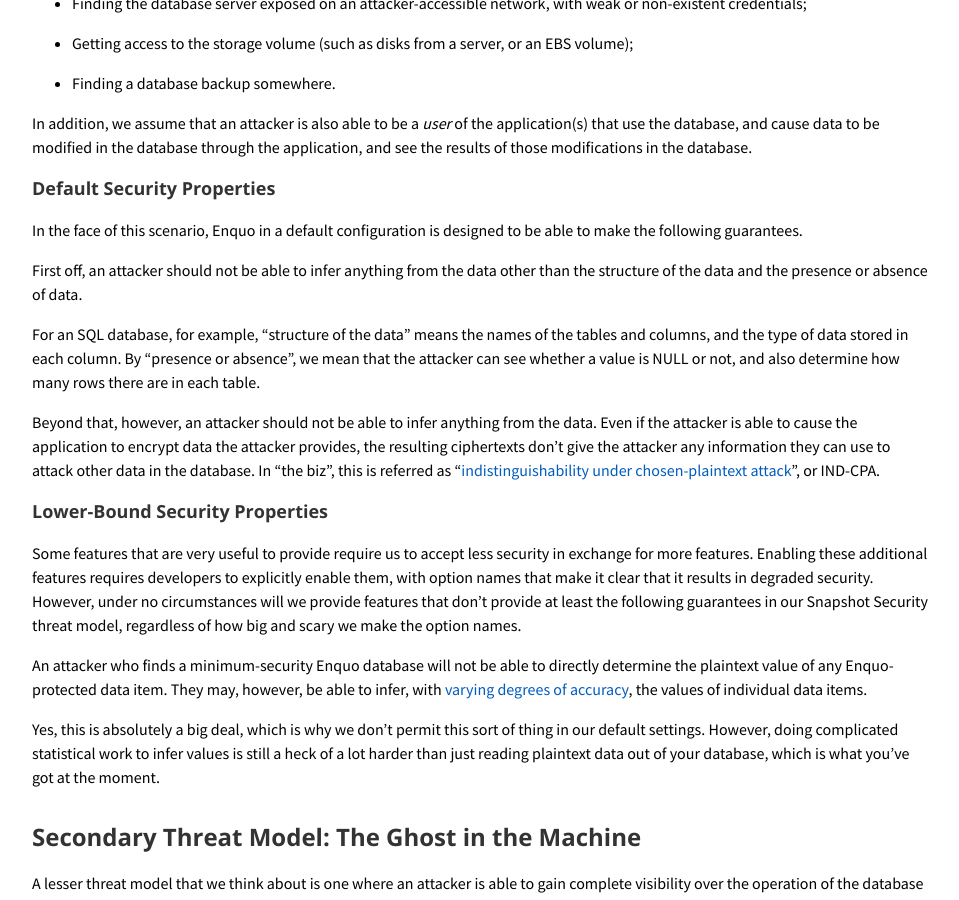
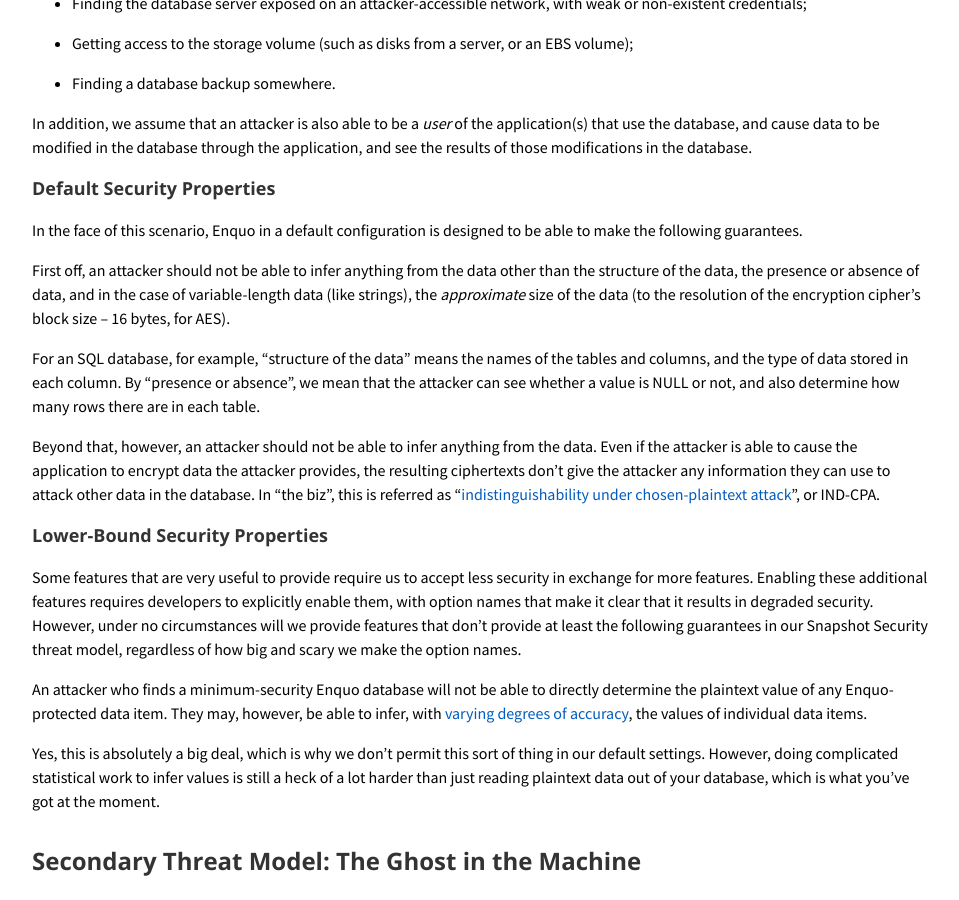
Before and after one commit to enquo/enquo.org, a Jekyll site: the page built from threat-models/index.md, in a window 1280 px wide and 900 px high, scrolled down 571 px. Shown: the whole window, without its empty margins (158-1117 px from the left). Built offline with Jekyll 4.4.1, drawn with Linux system fonts in a browser that asks for light colours.

Commit message:
Add a caveat around size inference on variable-sized data
Can't hide the fact that a long string is long, and a short string is short.

```diff
--- a/threat-models/index.md
+++ b/threat-models/index.md
@@ -38,7 +38,7 @@
 
 In the face of this scenario, Enquo in a default configuration is designed to be able to make the following guarantees.
 
-First off, an attacker should not be able to infer anything from the data other than the structure of the data and the presence or absence of data.
+First off, an attacker should not be able to infer anything from the data other than the structure of the data, the presence or absence of data, and in the case of variable-length data (like strings), the *approximate* size of the data (to the resolution of the encryption cipher's block size -- 16 bytes, for AES).
 
 For an SQL database, for example, "structure of the data" means the names of the tables and columns, and the type of data stored in each column.
 By "presence or absence", we mean that the attacker can see whether a value is NULL or not, and also determine how many rows there are in each table.
```
